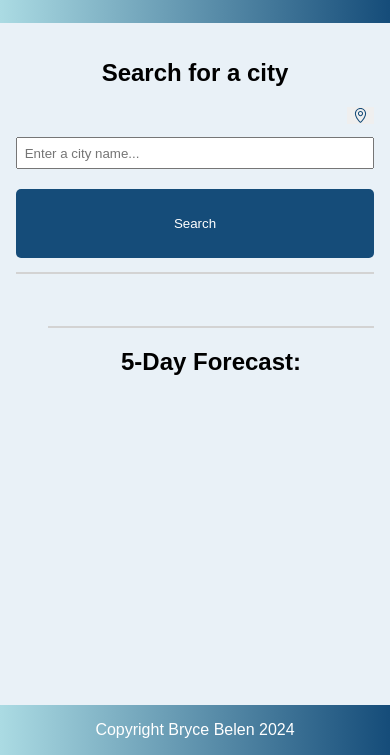
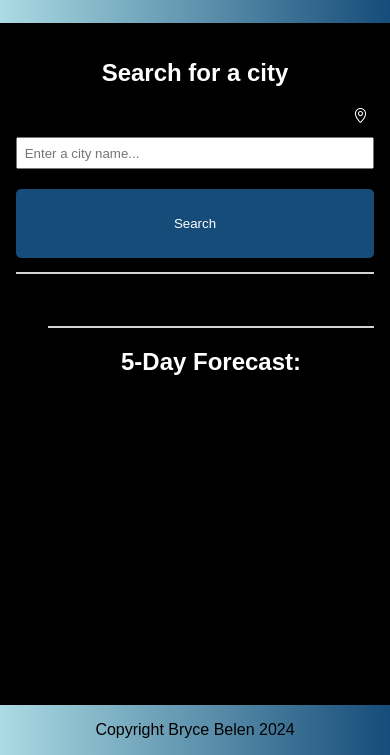
Before and after one commit to brycebelen/WeatherDashboard, a plain HTML site: page index.html in a window 390 px wide. Shown: the part 89-844 px from the top of the page. Drawn offline with Linux system fonts and the dark colour scheme; no server answers.

Commit message:
media query for dark mode

```diff
--- a/styles.css
+++ b/styles.css
@@ -108,6 +108,12 @@ button {
 hr {
     border: 1px solid lightgrey;
 }
+#weather-content {
+    margin-left: 2em;
+}
+
+/* Media queries */
+
 @media (min-width: 768px) { /* Tablets and up */
     .flex-item-15 {
         flex: 0 0 15%;
@@ -127,7 +133,6 @@ hr {
         flex: 0 0 50%; /* Allows items to grow and shrink */
     }
 }
-
 @media (min-width: 1200px) { /* Tablets and up */
     .flex-item-15 {
         flex: 0 0 15%;
@@ -143,7 +148,6 @@ hr {
         flex: 1 1 20%; /* Allows items to grow and shrink */
     }
 }
-
 @media (max-width: 768px) { /* Mobile devices */
     main {
         flex-direction: column; /* Stack the main content on smaller screens */
@@ -167,6 +171,22 @@ hr {
         text-align: center;
     }
 }
-#weather-content {
-    margin-left: 2em;
+@media (prefers-color-scheme: dark) {
+    html, body {
+        margin: 0;
+        padding: 0;
+        height: 100%;
+        font-family: Arial, Helvetica, sans-serif;
+        background-color: black;
+        color: white;
+    }
+    h1, #footer {
+        color: black;
+    }
+    #use-my-location {
+        background-color: black;
+    }
+    .filter-light-blue {
+        filter: invert(91%) sepia(93%) saturate(27%) hue-rotate(253deg) brightness(106%) contrast(100%);
+    }
 }
```
